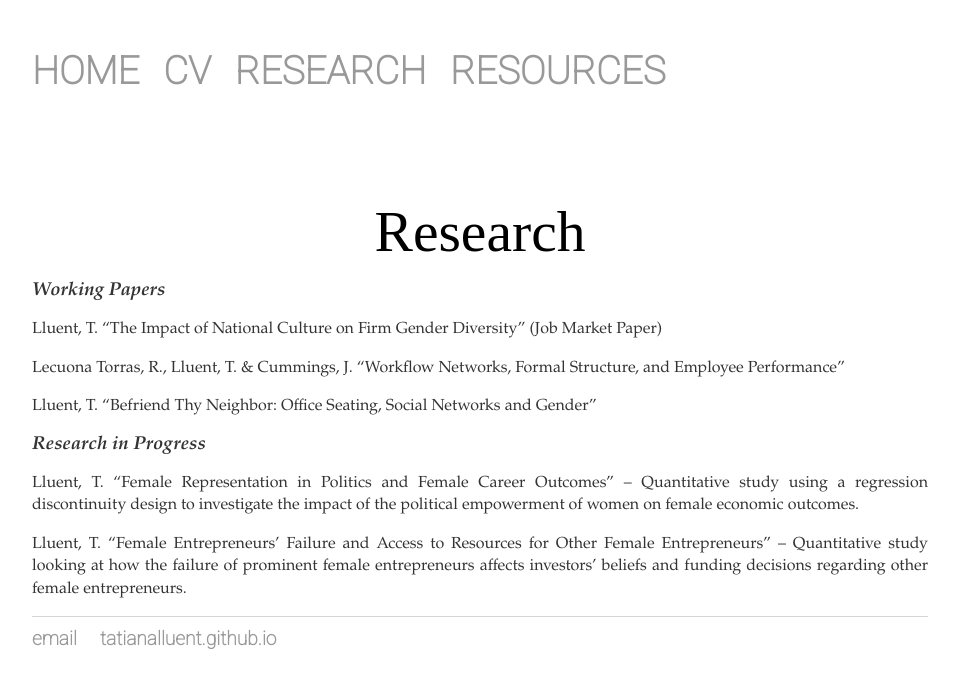
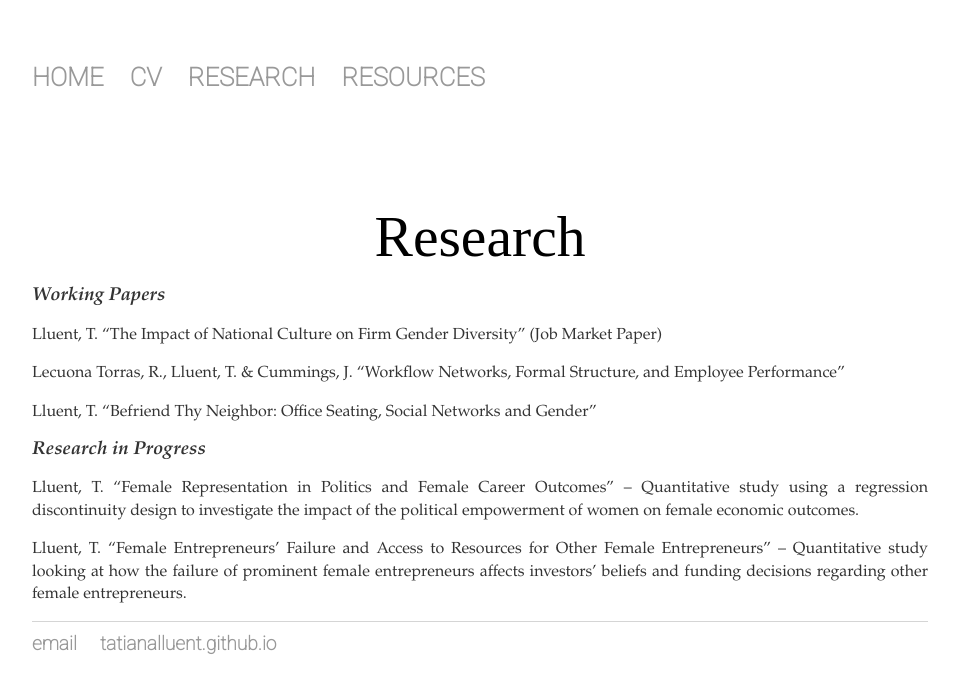
Before and after one commit to tatianalluent/tatianalluent.github.io, a Jekyll site: the page built from research/index.html, in a window 1280 px wide. Shown: the top 693 px of the page, without its empty margins (160-1119 px from the left). Built offline with Jekyll 4.4.1, drawn with Linux system fonts in a browser that asks for light colours.

Commit message:
spli nav ul footer ul, add font size to nav ul

```diff
--- a/css/main.css
+++ b/css/main.css
@@ -2,7 +2,14 @@ body {
     margin: 60px auto;
     width: 70%;
 }
-nav ul, footer ul {
+nav ul {
+    font-family:'Roboto', sans-serif;
+    padding: 0px;
+    list-style: none;
+    font-weight: bold;
+    font-size: 2vw;
+}
+footer ul {
     font-family:'Roboto', sans-serif;
     padding: 0px;
     list-style: none;
@@ -11,7 +18,7 @@ nav ul, footer ul {
 nav ul li {
     display: inline;
     margin-right: 20px;
-    font-size: 3vw;
+    font-size: 2vw;
 }
 footer ul li {
     display: inline;
@@ -51,7 +58,7 @@ p {
     line-height: 1.4em;
     color: #333;
     font-family: 'book antiqua', 'palatino', 'serif';
-    text-align: justify
+    text-align: justify;
 }
 
 ul {
@@ -59,7 +66,7 @@ ul {
     line-height: 1.4em;
     color: #333;
     font-family: 'book antiqua', 'palatino', 'serif';
-    text-align: justify
+    text-align: left;
 }
 
 footer {
```
